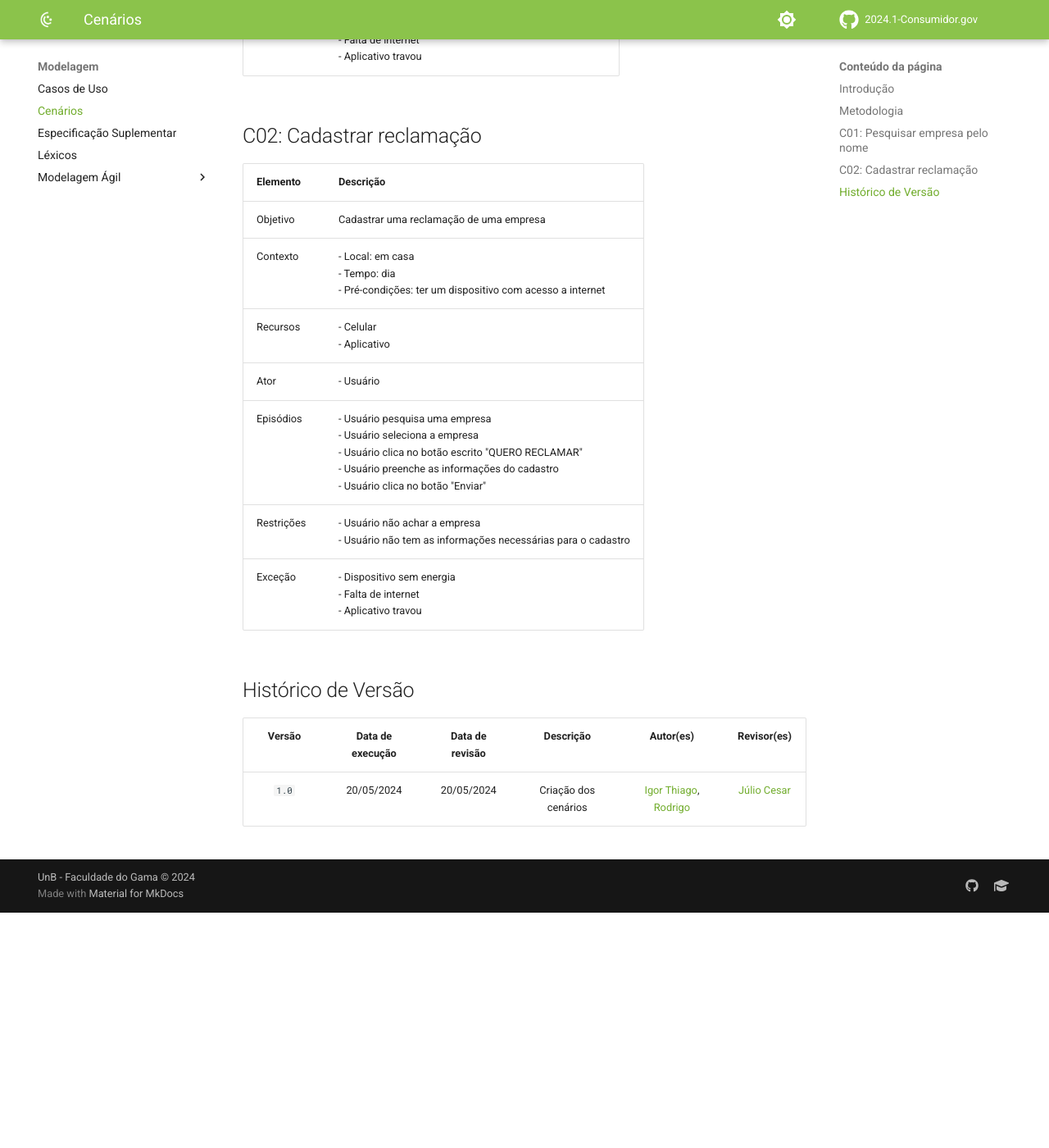
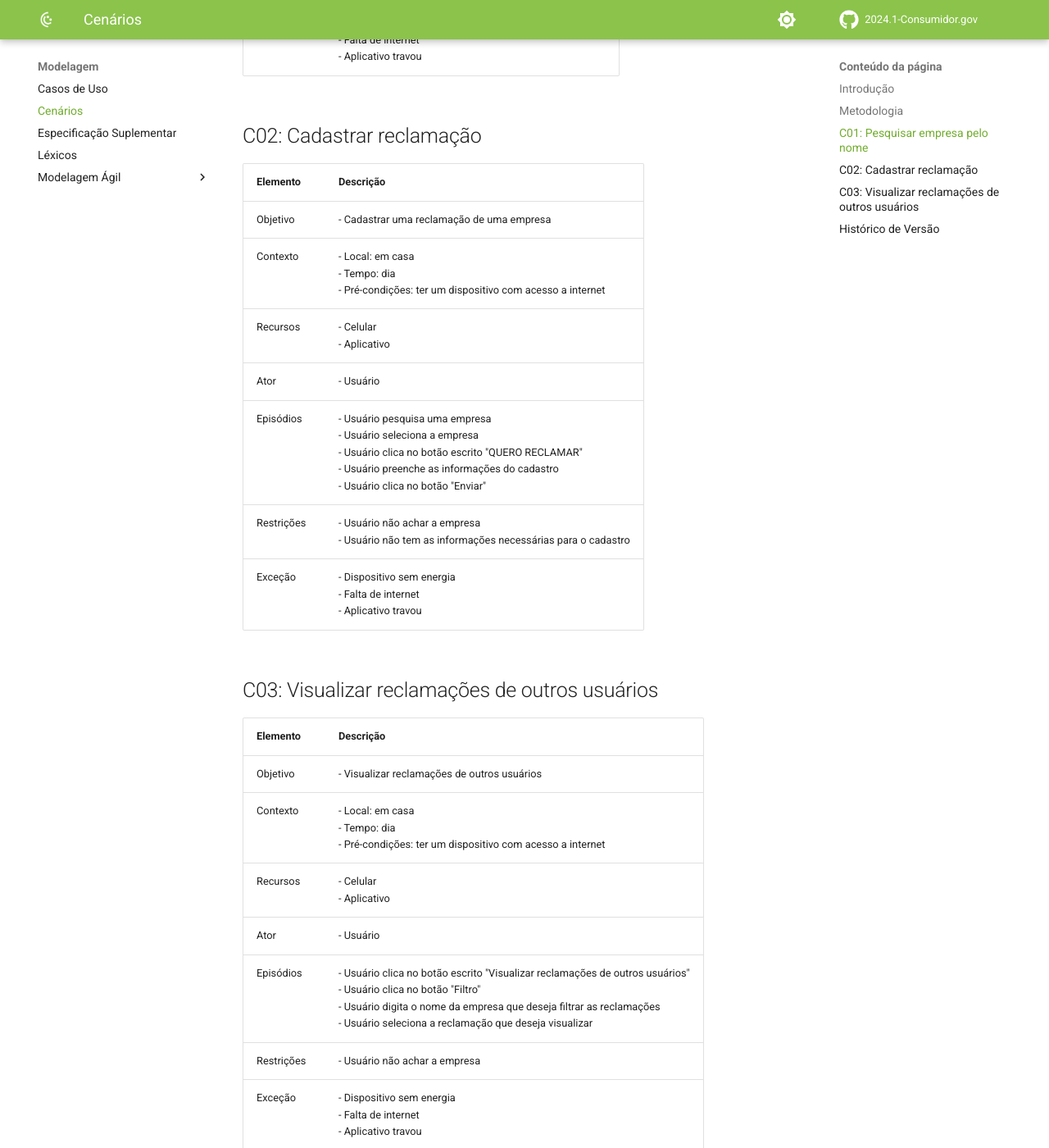
Before and after one commit to Requisitos-de-Software/2024.1-Grupo08, an MkDocs documentation site: the page built from docs/Modelagem/cenarios.md, in a window 1280 px wide and 1400 px high, scrolled down 1570 px. Shown: the whole window at 82% size. Built offline with MkDocs 1.6.1 and Material for MkDocs 9.7.7, drawn with Linux system fonts in a browser that asks for light colours; comment, search, counter and statistics services are not loaded; before the commit the page ends 2683 px from its top, so only the background shows below that.

Commit message:
Adicionando cenário 3

```diff
--- a/docs/Modelagem/cenarios.md
+++ b/docs/Modelagem/cenarios.md
@@ -29,7 +29,7 @@ Há cinco maneiras de descrever cenários: texto narrativo, texto estruturado, d
 
 | Elemento   | Descrição                                                                                                                                                        |
 | ---------- | ---------------------------------------------------------------------------------------------------------------------------------------------------------------- |
-| Objetivo   |- Pesquisar empresa pelo nome|
+| Objetivo   | - Pesquisar empresa pelo nome|
 | Contexto   | - Local: em casa <br> - Tempo: dia <br> - Pré-condições: ter um dispositivo com acesso a internet|
 | Recursos   | - Celular <br> - Aplicativo
 | Ator       | - Usuário|
@@ -42,7 +42,7 @@ Há cinco maneiras de descrever cenários: texto narrativo, texto estruturado, d
 
 | Elemento   | Descrição                                                                                                                                                        |
 | ---------- | ---------------------------------------------------------------------------------------------------------------------------------------------------------------- |
-| Objetivo   |Cadastrar uma reclamação de uma empresa|
+| Objetivo   | - Cadastrar uma reclamação de uma empresa|
 | Contexto   | - Local: em casa <br> - Tempo: dia <br> - Pré-condições: ter um dispositivo com acesso a internet|
 | Recursos   | - Celular <br> - Aplicativo
 | Ator       | - Usuário|
@@ -51,6 +51,19 @@ Há cinco maneiras de descrever cenários: texto narrativo, texto estruturado, d
 | Exceção    | - Dispositivo sem energia <br> - Falta de internet <br> - Aplicativo travou
 
 
+## C03: Visualizar reclamações de outros usuários
+
+| Elemento   | Descrição                                                                                                                                                        |
+| ---------- | ---------------------------------------------------------------------------------------------------------------------------------------------------------------- |
+| Objetivo   | - Visualizar reclamações de outros usuários|
+| Contexto   | - Local: em casa <br> - Tempo: dia <br> - Pré-condições: ter um dispositivo com acesso a internet|
+| Recursos   | - Celular <br> - Aplicativo
+| Ator       | - Usuário|
+| Episódios  | - Usuário clica no botão escrito "Visualizar reclamações de outros usuários" <br> - Usuário clica no botão "Filtro" <br> - Usuário digita o nome da empresa que deseja filtrar as reclamações <br> - Usuário seleciona a reclamação que deseja visualizar|
+|Restrições  | - Usuário não achar a empresa |
+| Exceção    | - Dispositivo sem energia <br> - Falta de internet <br> - Aplicativo travou
+
+
 ## Histórico de Versão
 | Versão | Data de execução | Data de revisão |  Descrição            | Autor(es)         | Revisor(es)  |
 | :------: | :----------: | :--------: | :--------------------: | :-------------: | :----------: |
```
